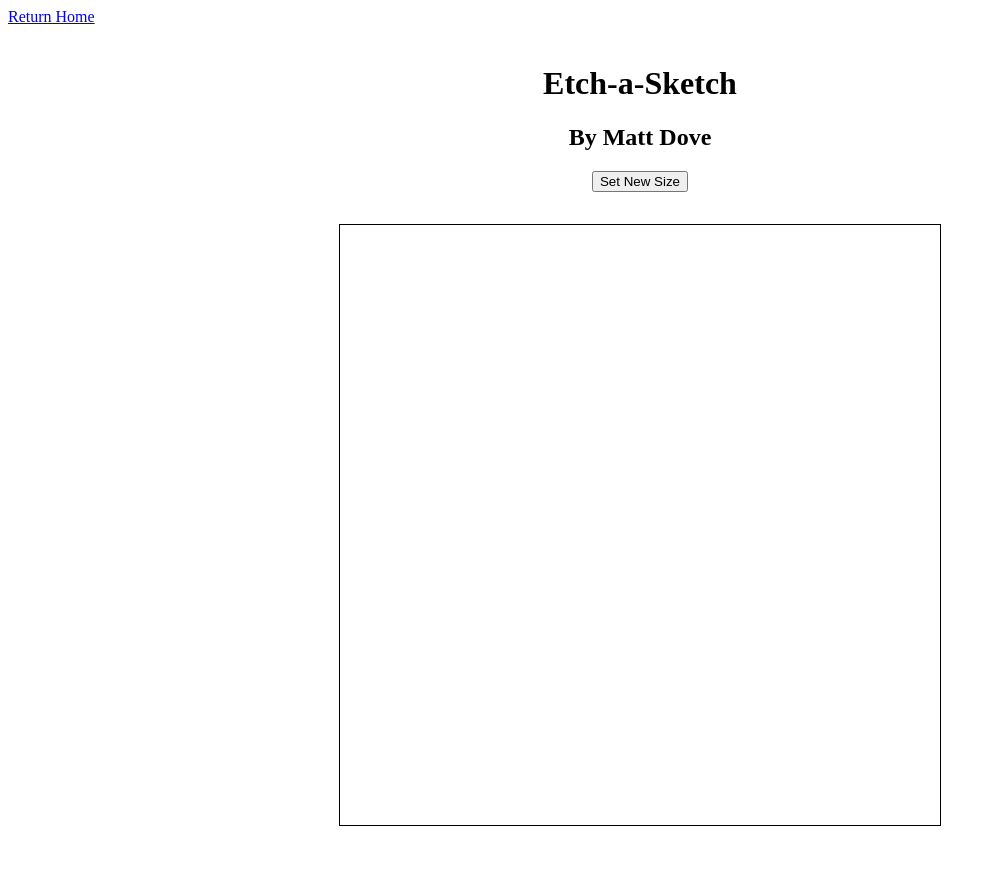
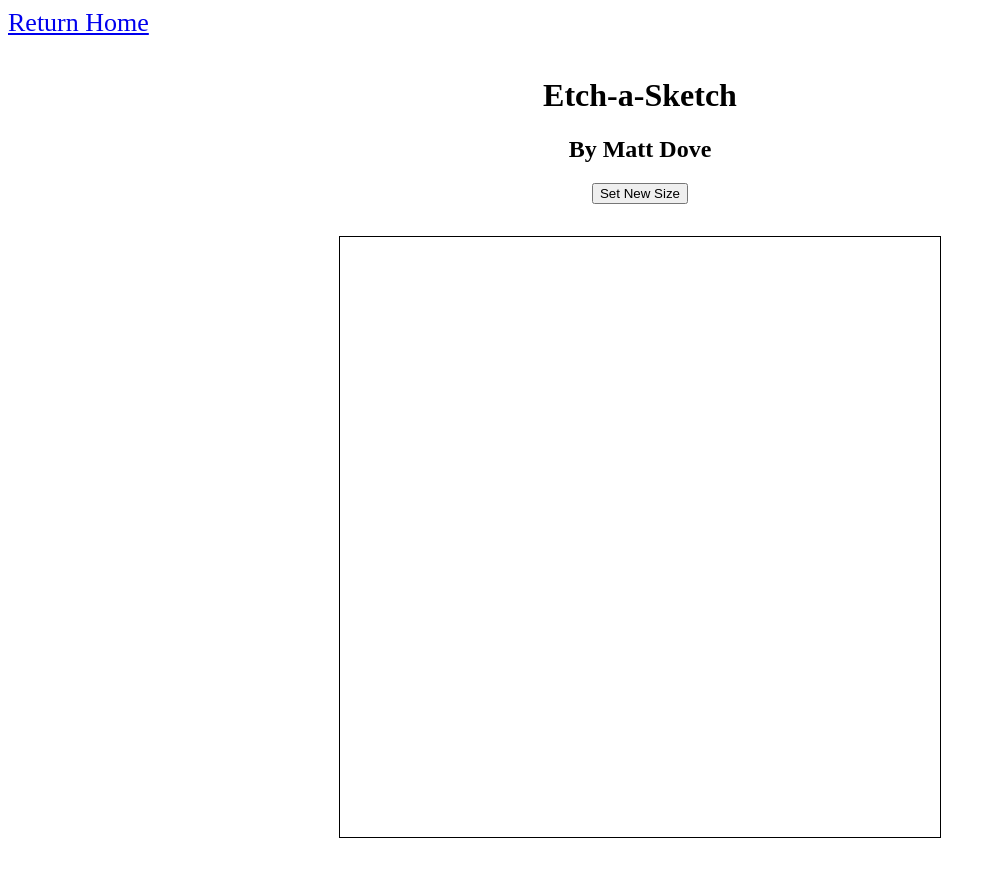
Before and after one commit to MattADork/etchASketchSite, a plain HTML site: page index.html in a window 1280 px wide. Shown: the whole page, without its empty margins (0-996 px from the left). Drawn offline with Linux system fonts and the light colour scheme.

Commit message:
Update style.css

```diff
--- a/style.css
+++ b/style.css
@@ -1,3 +1,7 @@
+header {
+  font-size: 26px;
+}
+
 h1 {
   text-align: center;
 }
```
